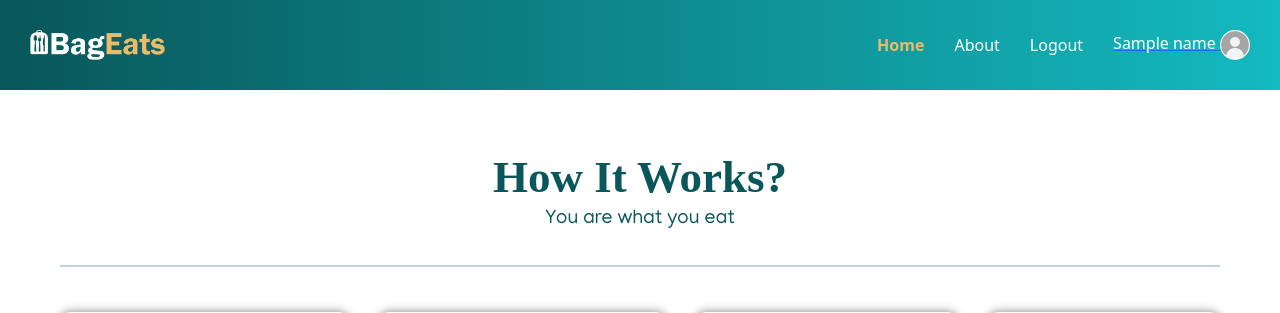
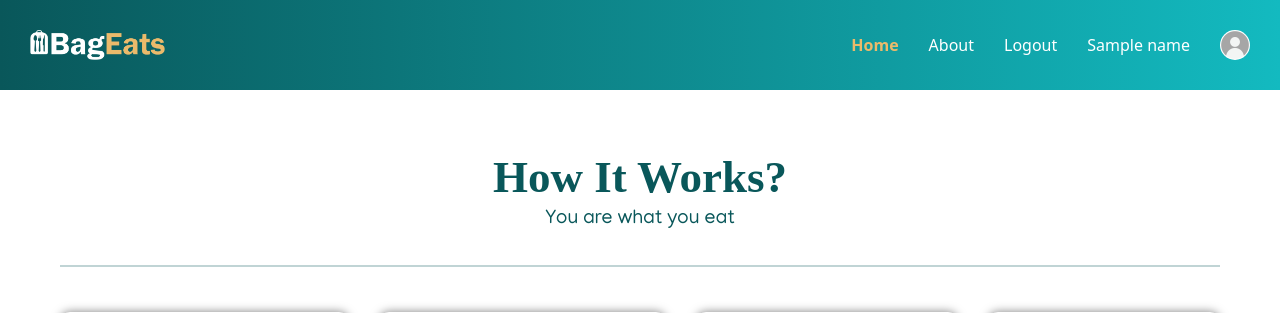
Before and after one commit to HansQueja/Bag-Eats, a Django app: template templates/moreinfo.html in a window 1280 px wide. Shown: the top 313 px of the page. Run offline with Django 5.2, Linux system fonts and the light colour scheme; the template is opened without the code that fills it: most values are stand-ins (such as "Sample title", 1, 10 or a date in 2020); some web fonts are replaced.

Commit message:
adjusted navigation

```diff
--- a/static/nav.css
+++ b/static/nav.css
@@ -25,6 +25,9 @@
         margin: 20px auto;
     }
 
+    .profile {
+        gap: none;
+    }
 }
 
 @media (min-width: 992px) { /* Desktop Navigation */
@@ -46,6 +49,10 @@
 
     .nav-links {
         color: white;
+    }
+
+    .profile {
+        gap: 30px;
     }
 }
 
@@ -120,3 +127,13 @@
     color: #EBBA6B;
     font-weight: bold;
 }
+
+.nav-name {
+    font-weight: bold;
+}
+
+.profile {
+    align-items: center;
+    display: flex;
+    text-decoration: none;
+}
--- a/templates/about.html
+++ b/templates/about.html
@@ -31,7 +31,7 @@
                 <a class="nav-links" href="{% url 'home' %}">Home</a>
                 <a class="active nav-links" href="{% url 'about' %}">About</a>
                 <button class="nav-links" type="button">Logout</button>
-                <a href="{% url 'profile' %}" target="_blank" rel="noopener noreferrer">
+                <a class="profile" href="{% url 'profile' %}" target="_blank" rel="noopener noreferrer">
                     <span class="profile-text nav-links">{{ name }}</span>
                     <img class="nav-profile" src="{% static 'images/no-profile.jpg' %}" alt="profile-pic">
                 </a>
@@ -50,7 +50,7 @@
                     <button type="button" class="btn-close" data-bs-dismiss="offcanvas" aria-label="Close"></button>
                 </div>
                 <div class="offcanvas-body">
-                    <a href="{% url 'profile' %}">
+                    <a class="profile" href="{% url 'profile' %}">
                         <img class="nav-profile" src="{% static 'images/no-profile.jpg' %}" alt="profile-pic">
                     </a>
                     <p class="nav-name">{{ name }}</p>
--- a/templates/combination.html
+++ b/templates/combination.html
@@ -30,7 +30,7 @@
                 <a class="nav-links" href="{% url 'home' %}">Home</a>
                 <a class="nav-links" href="{% url 'about' %}">About</a>
                 <button class="nav-links" type="button">Logout</button>
-                <a href="{% url 'profile' %}" target="_blank" rel="noopener noreferrer">
+                <a class="profile" href="{% url 'profile' %}" target="_blank" rel="noopener noreferrer">
                     <span class="profile-text nav-links">{{ name }}</span>
                     <img class="nav-profile" src="{% static 'images/no-profile.jpg' %}" alt="profile-pic">
                 </a>
--- a/templates/description.html
+++ b/templates/description.html
@@ -35,7 +35,7 @@
                     <button type="button" class="btn-close" data-bs-dismiss="offcanvas" aria-label="Close"></button>
                 </div>
                 <div class="offcanvas-body">
-                    <a href="{% url 'profile' %}">
+                    <a class="profile" href="{% url 'profile' %}">
                         <img class="nav-profile" src="{% static 'images/no-profile.jpg' %}" alt="profile-pic">
                     </a>
                     <p class="nav-name">{{name}}</p>
--- a/templates/form.html
+++ b/templates/form.html
@@ -31,7 +31,7 @@
                 <a class="nav-links" href="{% url 'home' %}">Home</a>
                 <a class="nav-links" href="{% url 'about' %}">About</a>
                 <button class="nav-links" type="button">Logout</button>
-                <a href="{% url 'profile' %}" target="_blank" rel="noopener noreferrer">
+                <a class="profile" href="{% url 'profile' %}" target="_blank" rel="noopener noreferrer">
                     <span class="profile-text nav-links">{{ name }}</span>
                     <img class="nav-profile" src="{% static 'images/no-profile.jpg' %}" alt="profile-pic">
                 </a>
@@ -87,12 +87,12 @@
                                         <input class="form-radio" type="radio" name="meal-type" value="Dinner" required>
                                         <label class="label-radio" for="meal-type">Dinner</label>
                                     </div>
-                                </div>
-                                <div class="form-dflex">
                                     <div class="d-flex">
                                         <input class="form-radio" type="radio" name="meal-type" value="Merienda" required>
                                         <label class="label-radio" for="meal-type">Merienda</label>
                                     </div>
+                                </div>
+                                <div class="form-dflex">
                                     <div class="d-flex">
                                         <input class="form-radio" type="radio" name="meal-type" value="CheatSnacks" required>
                                         <label class="label-radio" for="meal-type">Cheat Snacks</label>
--- a/templates/home.html
+++ b/templates/home.html
@@ -35,7 +35,7 @@
                     <button type="button" class="btn-close" data-bs-dismiss="offcanvas" aria-label="Close"></button>
                 </div>
                 <div class="offcanvas-body">
-                    <a href="{% url 'profile' %}">
+                    <a class="profile" href="{% url 'profile' %}">
                         <img class="nav-profile" src="{% static 'images/no-profile.jpg' %}" alt="profile-pic">
                     </a>
                     <p class="nav-name">{{ name }}</p>
--- a/templates/moreinfo.html
+++ b/templates/moreinfo.html
@@ -35,7 +35,7 @@
                     <button type="button" class="btn-close" data-bs-dismiss="offcanvas" aria-label="Close"></button>
                 </div>
                 <div class="offcanvas-body">
-                    <a href="{% url 'profile' %}">
+                    <a class="profile" href="{% url 'profile' %}">
                         <img class="nav-profile" src="{% static 'images/no-profile.jpg' %}" alt="profile-pic">
                     </a>
                     <p class="nav-name">{{ name }}</p>
@@ -54,7 +54,7 @@
                 <a class="active nav-links" href="{% url 'home' %}">Home</a>
                 <a class="nav-links" href="{% url 'about' %}">About</a>
                 <button class="nav-links" type="button">Logout</button>
-                <a href="{% url 'profile' %}" target="_blank" rel="noopener noreferrer">
+                <a class="profile" href="{% url 'profile' %}" target="_blank" rel="noopener noreferrer">
                     <span class="profile-text nav-links">{{ name }}</span>
                     <img class="nav-profile" src="{% static 'images/no-profile.jpg' %}" alt="profile-pic">
                 </a>
--- a/templates/profile.html
+++ b/templates/profile.html
@@ -35,7 +35,7 @@
                     <button type="button" class="btn-close" data-bs-dismiss="offcanvas" aria-label="Close"></button>
                 </div>
                 <div class="offcanvas-body">
-                    <a href="{% url 'profile' %}">
+                    <a class="profile" href="{% url 'profile' %}">
                         <img class="nav-profile" src="{% static 'images/no-profile.jpg' %}" alt="profile-pic">
                     </a>
                     <p class="nav-name">{{ name }}</p>
@@ -54,7 +54,7 @@
                 <a class="active nav-links" href="{% url 'home' %}">Home</a>
                 <a class="nav-links" href="{% url 'about' %}">About</a>
                 <button class="nav-links" type="button">Logout</button>
-                <a href="{% url 'profile' %}" target="_blank" rel="noopener noreferrer">
+                <a class="profile" href="{% url 'profile' %}" target="_blank" rel="noopener noreferrer">
                     <span class="profile-text nav-links">{{ name }}</span>
                     <img class="nav-profile" src="{% static 'images/no-profile.jpg' %}" alt="profile-pic">
                 </a>
```
Also changed, not shown: static/home.css (+0 -14 lines).
